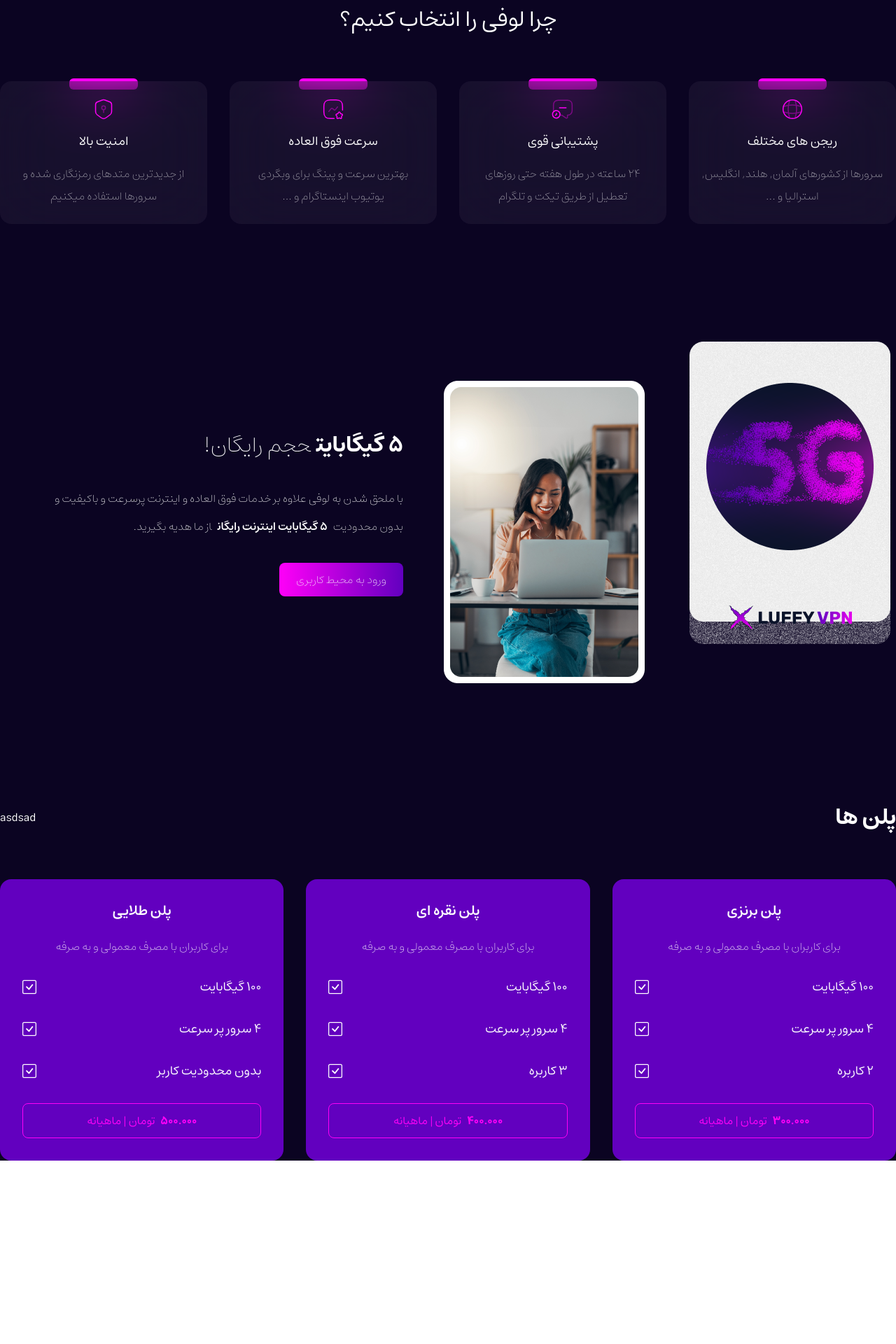
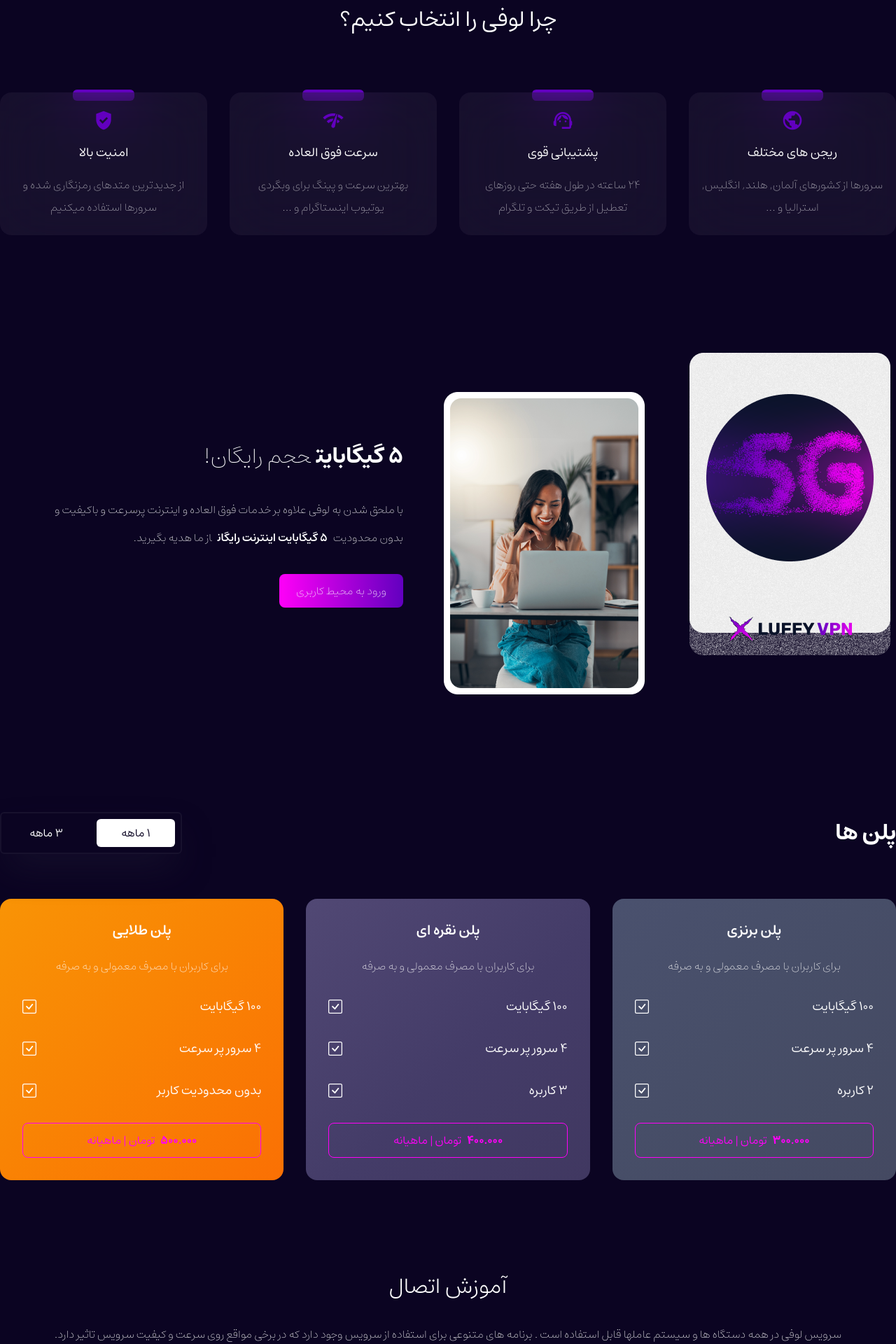
Before and after one commit to iamrf/luffy, a React (Create React App) app: page / in a window 1280 px wide. Shown: the part 860-2780 px from the top of the page at 70% size. Before the commit the page ends 2518 px from the top, so only its background shows below. Built offline with nearby package versions, Linux system fonts and the light colour scheme.

Commit message:
some changes

```diff
--- a/public/index.html
+++ b/public/index.html
@@ -15,6 +15,10 @@
       user's mobile device or desktop. See https://developers.google.com/web/fundamentals/web-app-manifest/
     -->
     <link rel="manifest" href="%PUBLIC_URL%/manifest.json" />
+
+    <link href="https://fonts.googleapis.com/icon?family=Material+Icons"
+      rel="stylesheet">
+
     <!--
       Notice the use of %PUBLIC_URL% in the tags above.
       It will be replaced with the URL of the `public` folder during the build.
--- a/src/App.js
+++ b/src/App.js
@@ -2,6 +2,7 @@ import FreeAnounce from "./components/home/FreeAnounce";
 import HomeHero from "./components/home/Hero";
 import HomeIntro from "./components/home/Intro";
 import HomePlans from "./components/home/Plans";
+import HomeTutorial from "./components/home/Tutorial";
 
 function App() {
   return (
@@ -12,6 +13,7 @@ function App() {
         <HomeIntro />
         <FreeAnounce />
         <HomePlans />
+        <HomeTutorial />
     </div>
   );
 }
--- a/src/components/home/FreeAnounce.jsx
+++ b/src/components/home/FreeAnounce.jsx
@@ -4,7 +4,6 @@ const FreeAnounce = () => {
     return (
         <section className="relative mt-40 font-primary">
             {/* <OnionPattern className="absolute left-0 top-0 rotate-180" /> */}
-
             <div className="container mx-auto">
                 <div className="w-full flex flex-col md:flex-row justify-between items-center">
                     <div className="w-full md:w-1/2 flex justify-around">
--- a/src/components/home/Intro.jsx
+++ b/src/components/home/Intro.jsx
@@ -1,37 +1,46 @@
+import { FaBeer } from 'react-icons/fa';
+
+
 const data = [
     {
         id:1,
         title: 'ریجن های مختلف',
         content: 'سرورها از کشورهای آلمان, هلند, انگلیس, استرالیا و ...',
+        icon:'public',
         image: './images/intro/global.svg'
     },
     {
         id:2,
         title: 'پشتیبانی قوی',
         content: '۲۴ ساعته در طول هفته حتی روزهای تعطیل از طریق تیکت و تلگرام        ',
+        icon:'support_agent',
         image: './images/intro/message-time.svg'
     },
     {
         id:3,
         title: 'سرعت فوق العاده',
         content: 'بهترین سرعت و پینگ برای وبگردی یوتیوب اینستاگرام و ...        ',
+        icon:'network_check',
         image: './images/intro/favorite-chart.svg'
     },
     {
         id:4,
         title: 'امنیت بالا',
         content: 'از جدیدترین متدهای رمزنگاری شده و سرورها استفاده میکنیم        ',
+        icon:'gpp_good',
         image: './images/intro/shield-security.svg'
     }
 ]
 
 const HomeIntroItem = (props) => {
     return (
-        <div className="relative">
-            <span className="absolute -top-1 right-1/3 left-1/3 h-4 rounded-md z-0 bg-secondary"></span>
+        <div className="introItem relative mt-4 hover:mt-0 myAnimation1">
+            <span className="introItemLamp absolute -top-1 h-4 rounded-md z-0 myAnimation1"></span>
             <div className="relative w-full px-4 py-6 z-10 flex flex-col items-center bg-white rounded-2xl backdrop-blur-2xl bg-opacity-5">
-                <img src={props.item.image} alt={props.item.title} />
-                <h4 className="mt-4 mb-4 text-lg">{props.item.title}</h4>
+                <span class="material-icons text-2xl myAnimation1">
+                    {props.item.icon}
+                </span>
+                <h4 className="mt-4 mb-4 text-lg myAnimation1">{props.item.title}</h4>
                 <p className="font-thin leading-loose opacity-70">{props.item.content}</p>
             </div>
         </div>
--- a/src/components/home/Plans.jsx
+++ b/src/components/home/Plans.jsx
@@ -1,3 +1,4 @@
+import { useState } from 'react';
 import { BsCheckSquare } from 'react-icons/bs';
 
 const monthlyPlans = [
@@ -5,6 +6,7 @@ const monthlyPlans = [
         id:1,
         title: 'پلن برنزی',
         description: 'برای کاربران با مصرف معمولی و به صرفه',
+        type: 'ماهیانه',
         items: [
             '۱۰۰ گیگابایت',
             '۴ سرور پر سرعت',
@@ -17,6 +19,7 @@ const monthlyPlans = [
         id:2,
         title: 'پلن نقره ای',
         description: 'برای کاربران با مصرف معمولی و به صرفه',
+        type: 'ماهیانه',
         items: [
             '۱۰۰ گیگابایت',
             '۴ سرور پر سرعت',
@@ -29,6 +32,7 @@ const monthlyPlans = [
         id:3,
         title: 'پلن طلایی',
         description: 'برای کاربران با مصرف معمولی و به صرفه',
+        type: 'ماهیانه',
         items: [
             '۱۰۰ گیگابایت',
             '۴ سرور پر سرعت',
@@ -39,13 +43,55 @@ const monthlyPlans = [
     },
 ]
 
+const quarterPlans = [
+    {
+        id:1,
+        title: 'پلن برنزی',
+        description: 'برای کاربران با مصرف معمولی و به صرفه',
+        type: '۳ ماهه',
+        items: [
+            '۳۰۰ گیگابایت',
+            '۵ سرور پر سرعت',
+            '۹ کاربره',
+        ],
+        price: '۸۰۰.۰۰۰',
+        image: './images/intro/global.svg'
+    },
+    {
+        id:2,
+        title: 'پلن نقره ای',
+        description: 'برای کاربران با مصرف معمولی و به صرفه',
+        type: '۳ ماهه',
+        items: [
+            '۴۵۰ گیگابایت',
+            '۹ سرور پر سرعت',
+            '۱ کاربره',
+        ],
+        price: '۱.۰۰۰.۰۰۰',
+        image: './images/intro/global.svg'
+    },
+    {
+        id:3,
+        title: 'پلن طلایی',
+        description: 'برای کاربران با مصرف معمولی و به صرفه',
+        type: '۳ ماهه',
+        items: [
+            '۹۹۹ گیگابایت',
+            '۲ سرور پر سرعت',
+            'بدون محدودیت کاربر',
+        ],
+        price: '۱.۲۰۰.۰۰۰',
+        image: './images/intro/global.svg'
+    },
+]
+
 const HomePlansItem = (props) => {
     return (
-        <div className="p-4 md:p-8 flex flex-col items-center bg-primary rounded-2xl">
+        <div className={`bgGradient${props.plan.id} p-4 md:p-8 flex flex-col items-center rounded-2xl transition-all`}>
             <h4 className="text-center text-xl font-semibold">{props.plan.title}</h4>
             <h6 className="mt-6 text-center text-md font-thin">{props.plan.description}</h6>
             {props.plan.items.map(item=>
-                <div className="w-full mt-8 flex justify-between items-center text-lg">
+                <div key={item.id} className="w-full mt-8 flex justify-between items-center text-lg">
                     <span>
                         {item}
                     </span>
@@ -66,20 +112,22 @@ const HomePlansItem = (props) => {
 
 
 const HomePlans = () => {
+    const [activeTab, setActiveTab] = useState(monthlyPlans)
+
     return (
         <section id="plans" className="relative min-h-20 mt-40 font-primary">
             <div className="container mx-auto px-4 md:px-0 ">
                 <div className="flex justify-between items-center">
                     <h3 className="font-bold text-2xl">پلن ها</h3>
-                    <div>
-                        asdsad
+                    <div className='relative p-2 grid grid-cols-2 gap-4 border-2 border-bgrt rounded-md shadow-2xl shadow-bgrt'>
+                            <button onClick={()=>setActiveTab(monthlyPlans)} className={`plansBtn px-8 py-2 ${activeTab===monthlyPlans && "bg-white text-dark"} rounded-md transition-all border-opacity-30`}>۱ ماهه</button>
+                            <button onClick={()=>setActiveTab(quarterPlans)} className={`plansBtn px-8 py-2 ${activeTab!==monthlyPlans && "bg-white text-dark"} rounded-md transition-all border-opacity-30`}>۳ ماهه</button>
                     </div>
                 </div>
                 <div className="mt-16 grid grid-cols-1 md:grid-cols-3 gap-8">
-                    {monthlyPlans.map(plan=>
-                        <HomePlansItem key={plan.id} plan={plan} planType='ماهیانه' />
+                    {activeTab.map(plan=>
+                        <HomePlansItem key={plan.id} plan={plan} planType={plan.type} />
                     )}
-
                 </div>
             </div>
         </section>
--- /dev/null
+++ b/src/components/home/Tutorial.jsx
@@ -0,0 +1,17 @@
+const HomeTutorial = () => {
+    return (
+
+        <section className="mt-20 md:mt-32 mb-80">
+            <div className="px-4 md:px-0 container mx-auto font-primary text-center">
+                <div className="w-full flex flex-col justify-center items-center">
+                    <h3 className="font-light text-2xl">آموزش اتصال</h3>
+                    <p className="mt-8 font-thin">
+                    سرویس لوفی در همه دستگاه ها و سیستم عاملها قابل استفاده است . برنامه های متنوعی برای استفاده از سرویس وجود دارد که در برخی مواقع روی سرعت و کیفیت سرویس تاثیر دارد.
+                    </p>
+                </div>
+            </div>
+        </section>
+     );
+}
+
+export default HomeTutorial;
--- a/src/styles.css
+++ b/src/styles.css
@@ -8,7 +8,7 @@
     --secondary: #FF00F8;
     --dark: #0B0422;
 
-    --cubic1 : cubic-bezier(0.175, 0.885, 0.32, 1.275);
+    --cubic1 : cubic-bezier(.44,-0.5,.41,1.5);
 }
 
 a {
@@ -26,3 +26,80 @@ a {
 .App {
   overflow-x: hidden;
 }
+
+.myAnimation1 {
+  transition: all .5s var(--cubic1);
+}
+
+.introItem > .introItemLamp {
+  background-color: var(--primary);
+  right: 35%;
+  left: 35%;
+}
+
+.introItem:hover > .introItemLamp {
+  background-color: var(--secondary);
+  box-shadow: var(--secondary) 0 0 4rem;
+  right: 20%;
+  left: 20%;
+}
+
+.introItem > div > .material-icons {
+  color: var(--primary);
+}
+
+.introItem:hover > div > .material-icons {
+  color: var(--secondary);
+}
+
+.introItem > div > h4 {
+  color: var(--white);
+}
+
+.introItem:hover > div > h4 {
+  color: var(--secondary);
+  text-shadow: #FF00F8 0rem 0rem 2rem;
+}
+
+.bgGradient1 {
+  background: linear-gradient(-45deg, #404258, #474E68, #50577A, #6B728E);
+	background-size: 400% 400%;
+	animation: gradient1 15s ease infinite;
+}
+
+.bgGradient2 {
+  background: linear-gradient(-45deg, #18122B, #393053, #443C68, #635985);
+	background-size: 400% 400%;
+	animation: gradient2 15s ease infinite;
+}
+
+.bgGradient3 {
+  background: linear-gradient(-45deg, #FC5404, #F98404, #F9B208, #F7FD04);
+	background-size: 400% 400%;
+	animation: gradient1 15s ease infinite;
+}
+
+@keyframes gradient1 {
+	0% {
+		background-position: 0% 50%;
+	}
+	50% {
+		background-position: 100% 50%;
+	}
+	100% {
+		background-position: 0% 50%;
+	}
+}
+
+
+@keyframes gradient2 {
+	0% {
+		background-position: 100% 50%;
+	}
+	50% {
+		background-position: 0% 50%;
+	}
+	100% {
+		background-position: 100% 50%;
+	}
+}
```
